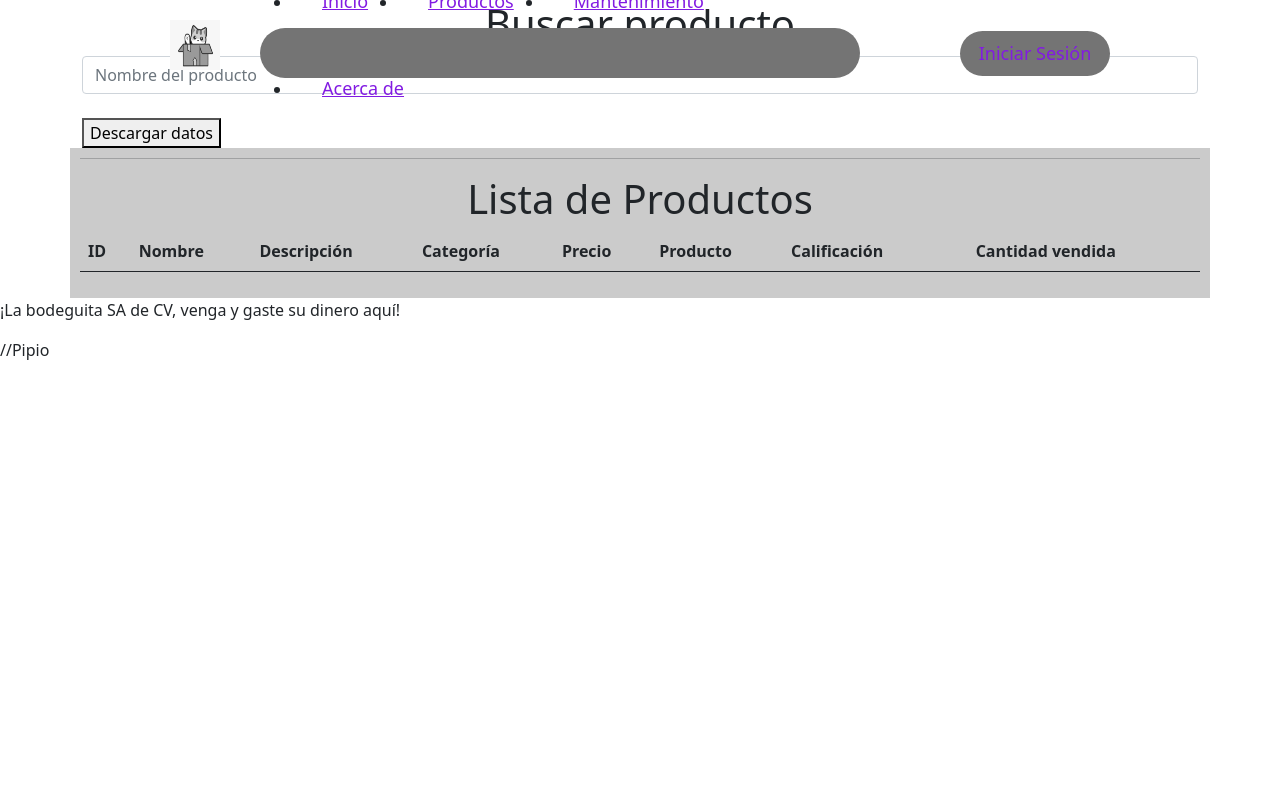
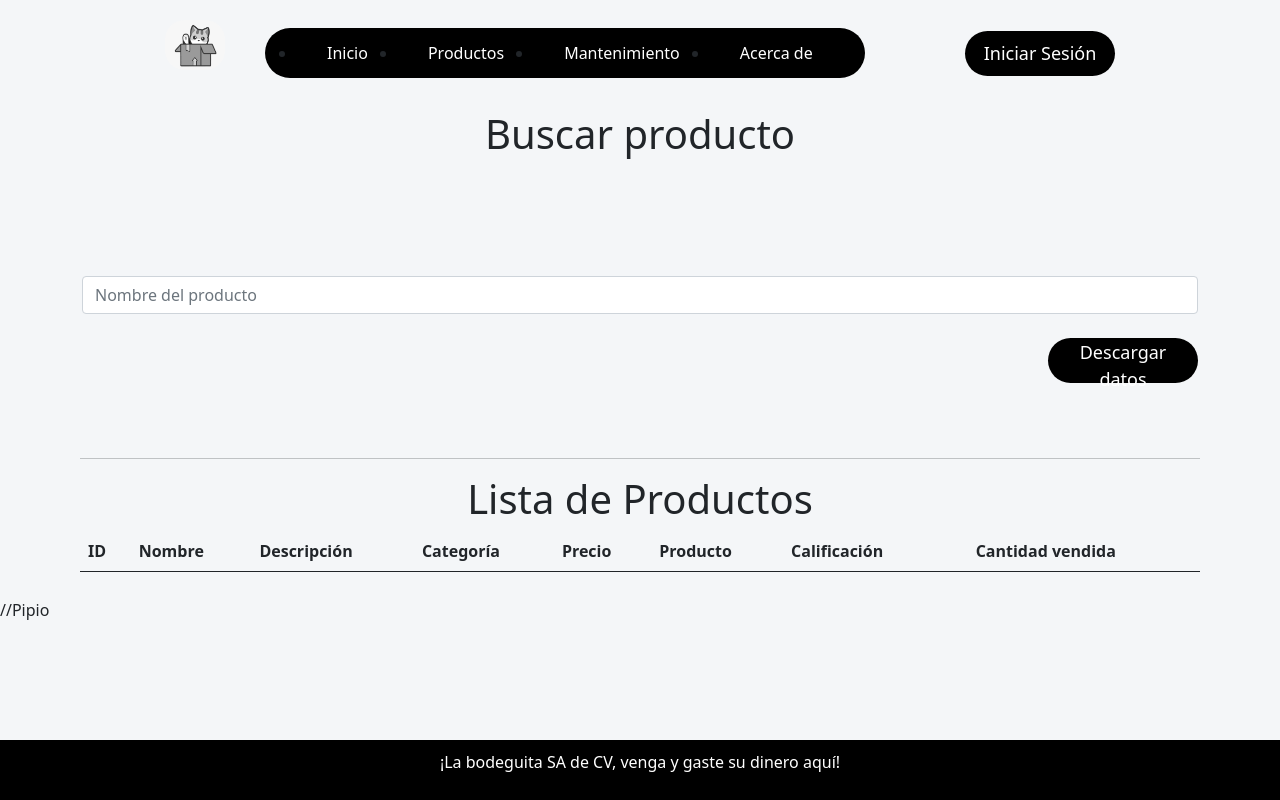
Before and after one commit to SireAnster/Avance-Catedra-DAW, a plain HTML site: page Proyecto-Catedra-DAW/productos.html in a window 1280 px wide. Drawn offline with nearby package versions, Linux system fonts and the light colour scheme; no server answers.

Commit message:
productos.css

```diff
--- a/Proyecto-Catedra-DAW/css/productos.css
+++ b/Proyecto-Catedra-DAW/css/productos.css
@@ -1,7 +1,7 @@
 /*Diseño aquí, porque intrusivo es el diablo*/
 
 .menu {
-    position: absolute;
+    position: fixed;
     top: 20px;
     left: 0;
     right: 0;
@@ -15,7 +15,7 @@
 }
 
 .menu-1 {
-    background-color: rgb(116, 116, 116);
+    background-color: rgb(0, 0, 0);
     margin-right: 100px;
     width: 600px;
     height: 50px;
@@ -26,27 +26,45 @@
 
 .logo-1 {
     margin-right: 40px;
-    width: 50px;
+    width: 60px;
     height: 50px;
+    border-radius: 20px;
 }
 
 .menu .navbar ul li {
     position: relative;
     float: left;
+    margin-top: 15px;
 }
 
 .menu .navbar ul li a {
-    font-size: 18px;
+    font-size: 16px;
     padding: 30px;
-    color: rgb(130, 27, 226);
+    color: rgb(255, 255, 255);
     display: block;
+    text-decoration: none;
 }
 
 .menu .navbar ul li a:hover {
-    color: rgb(0, 150, 209);
+    color: rgb(151, 152, 153);
+}
+
+.btn-1 {
+    background-color: rgb(0, 0, 0);
+    color: rgb(255, 255, 255);
+    font-size: 18px;
+    border-radius: 40px;
+    border: none;
+    width: 150px;
+    height: 45px;
+}
+
+.btn-1:hover {
+    color: rgb(151, 152, 153);
 }
 
 #menu {
+    position: fixed;
     display: none;
 }
 
@@ -55,33 +73,7 @@
 }
 
 .menu label {
-    cursor: pointer;
-    display: none;
-}
-
-.btn-1 {
-    background-color: rgb(116, 116, 116);
-    color: rgb(130, 27, 226);
-    font-size: 18px;
-    border-radius: 40px;
-    border: none;
-    width: 150px;
-    height: 45px;
-}
-
-.btn-1:hover {
-    color: rgb(0, 150, 209);
-}
-
-#menu {
-    display: none;
-}
-
-.menu-icono {
-    width: 25px;
-}
-
-.menu label {
+    position: fixed;
     cursor: pointer;
     display: none;
 }
@@ -91,16 +83,49 @@
     padding-bottom: 50px;
 }
 
-body {
-    background-color: #fff;
-}
-
-
 #list {
-    background-color: rgba(182, 182, 182, 0.7);
+    background-color: rgb(244, 246, 248);
     padding: 10px;
 }
 
 #selectBusqueda {
     display: none;
 }
+
+body {
+    background-color: rgb(244, 246, 248);
+}
+.row {
+    margin-top: 110px;
+}
+
+
+footer {
+    position: fixed;
+    bottom: 0;
+    width: 100%;
+    text-align: center;
+    padding: 10px 0;
+    background-color: #000000;
+    color:#fff;
+}
+
+.btn-2 {
+    background-color: rgb(0, 0, 0);
+    color: rgb(255, 255, 255);
+    font-size: 18px;
+    border-radius: 40px;
+    border: none;
+    width: 150px;
+    height: 45px;
+    float: right;
+}
+
+.btn-2:hover {
+    color: rgb(151, 152, 153);
+}
+
+
+
+
+//Pipio
```
